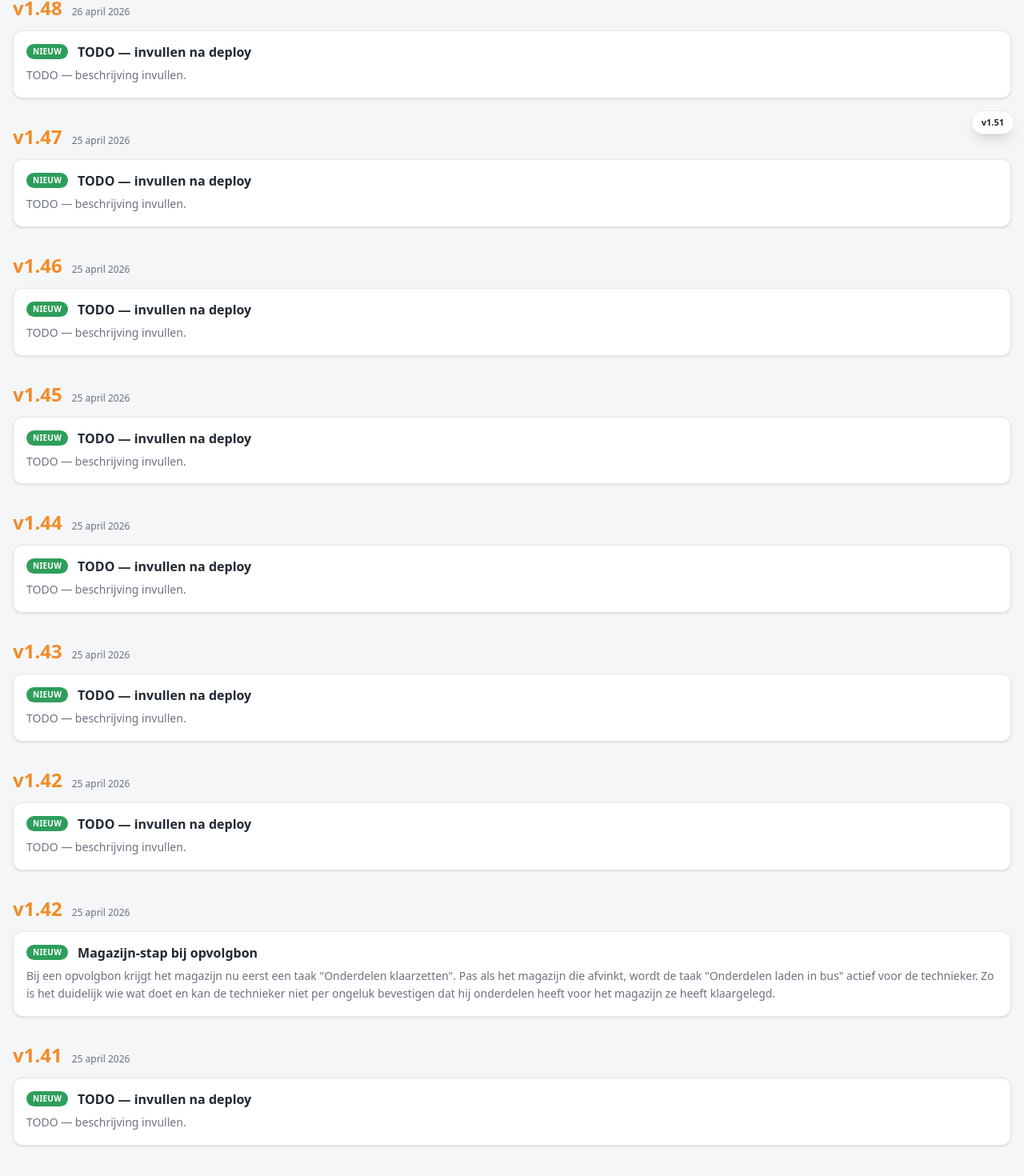
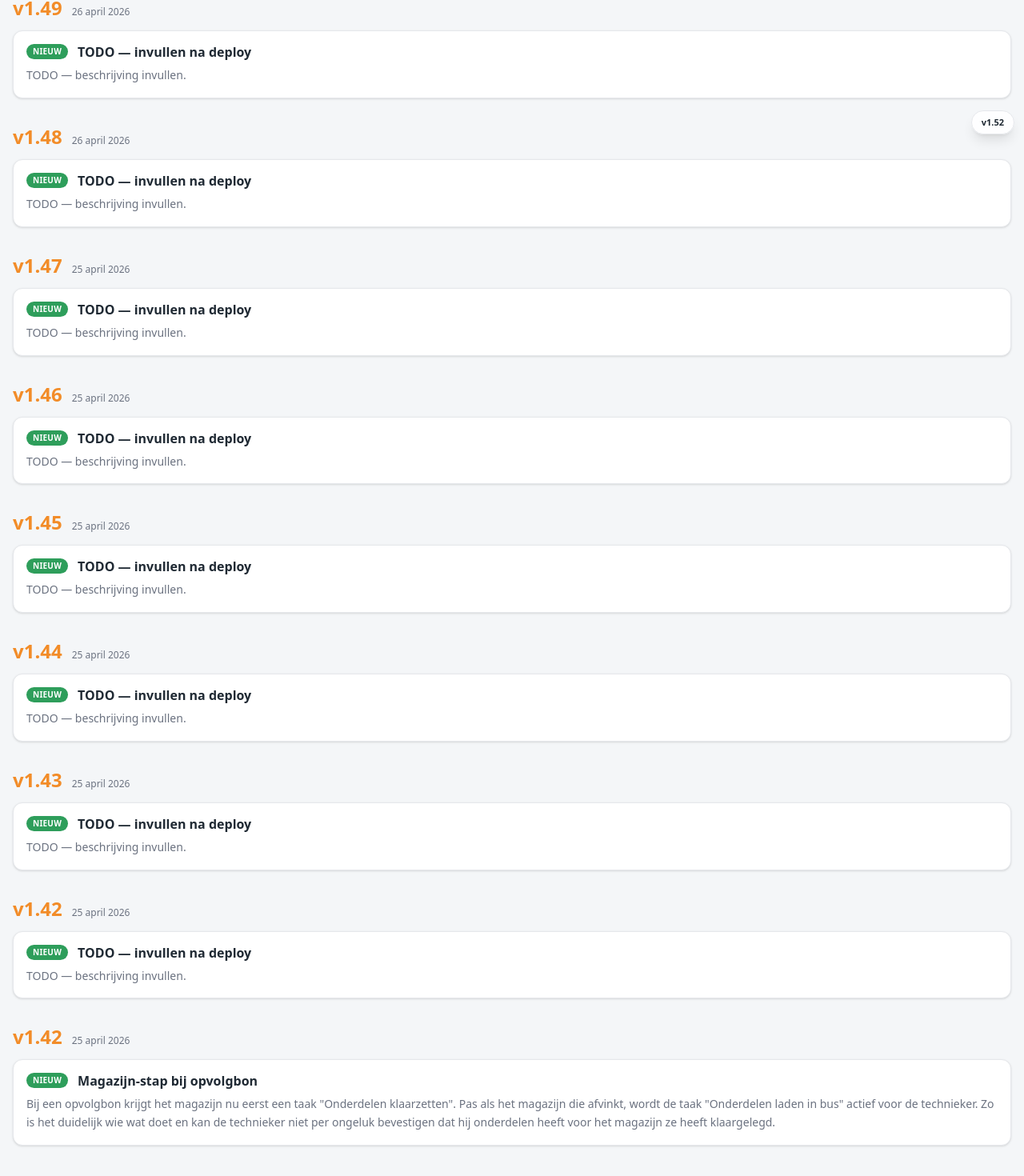
Before and after one commit to mrO87/bossuyt-service-staging, a Next.js app: page /changenotes in a window 1280 px wide. Shown: the part 620-2090 px from the top of the page at 80% size. Built offline with nearby package versions, Linux system fonts and the light colour scheme.

Commit message:
staging v1.52: auto-commit voor deploy (2026-04-26 16:58)

```diff
--- a/app/api/work-orders/[id]/follow-up/route.ts
+++ b/app/api/work-orders/[id]/follow-up/route.ts
@@ -164,6 +164,7 @@ export async function POST(req: NextRequest, { params }: RouteContext) {
       })
 
       // Task 3 — Office: schedule the follow-up work order
+      // payload carries the intended technician so the planning module can enforce it
       await tx.insert(tasks).values({
         id:          crypto.randomUUID(),
         workOrderId: newId,
@@ -175,6 +176,7 @@ export async function POST(req: NextRequest, { params }: RouteContext) {
         seq:         3,
         createdBy:   changedBy ?? 'system',
         updatedAt:   now,
+        payload:     leadTechnicianId ? { intended_technician_id: leadTechnicianId } : null,
       })
     })
 
--- a/components/WerkbonForm/TaskManager.tsx
+++ b/components/WerkbonForm/TaskManager.tsx
@@ -254,6 +254,9 @@ function PlanRevisitCard({ task, onComplete }: { task: DbTask; onComplete: (t: D
   const isDone = task.status === 'done' || task.status === 'skipped' || task.status === 'cancelled'
   const [error, setError] = useState<string | null>(null)
 
+  const intendedTechId   = (task.payload as Record<string, unknown> | null)?.intended_technician_id as string | undefined
+  const intendedTechName = intendedTechId ? getUserById(intendedTechId)?.name : undefined
+
   async function handleComplete() {
     setError(null)
     const ok = await onComplete(task)
@@ -265,7 +268,11 @@ function PlanRevisitCard({ task, onComplete }: { task: DbTask; onComplete: (t: D
       <div className="flex h-9 w-9 shrink-0 items-center justify-center rounded-full bg-brand-orange text-xs font-bold text-white">OF</div>
       <div className="min-w-0 flex-1">
         <p className="text-sm font-bold text-ink">Opvolgbon inplannen</p>
-        <p className="mt-0.5 text-xs text-ink-soft">Office / Planning{isDone ? ' • ✓ Klaar' : ''}</p>
+        <p className="mt-0.5 text-xs text-ink-soft">
+          Office / Planning
+          {intendedTechName && !isDone && ` • voor ${intendedTechName}`}
+          {isDone && ' • ✓ Klaar'}
+        </p>
         {!isDone && (
           <div className="mt-1.5 flex gap-3 text-xs font-medium">
             <button type="button" onClick={handleComplete} className="text-brand-green">✅ Gereed</button>
--- a/lib/releases.ts
+++ b/lib/releases.ts
@@ -14,6 +14,18 @@ export type ReleaseEntry = {
 
 // Maintainers: every visible staging release must update this file; the badge and /changenotes are expected to stay aligned with it.
 export const RELEASES: ReleaseEntry[] = [
+  {
+    version: 'v1.52',
+    date: '26 april 2026',
+    changes: [
+      {
+        label: 'Nieuw',
+        title: 'TODO — invullen na deploy',
+        body: 'TODO — beschrijving invullen.',
+      },
+    ],
+  },
+
   {
     version: 'v1.51',
     date: '26 april 2026',
@@ -951,7 +963,7 @@ export const RELEASES: ReleaseEntry[] = [
   },
 ]
 
-const CURRENT_RELEASE_VERSION = 'v1.51'
+const CURRENT_RELEASE_VERSION = 'v1.52'
 
 const currentRelease = RELEASES.find(release => release.version === CURRENT_RELEASE_VERSION)
 
```
Also changed, not shown: 2 other files (tests, documents, lock files or other folders).
